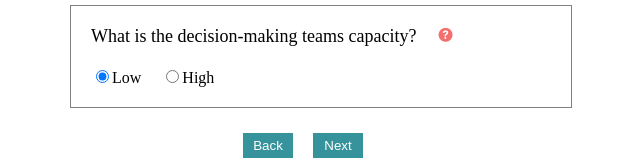
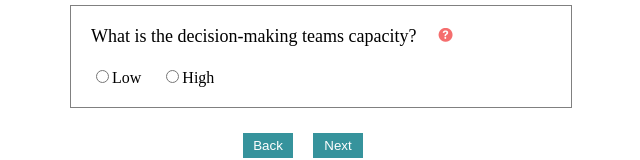
Before and after one commit to Logic-Legends/Decision-Making-Frmwk, a React (Create React App) app in the folder client/: page /CapacityStep in a window 1280 px wide. Shown: the part 227-387 px from the top of the page, without its empty margins (13-653 px from the left). Built offline with nearby package versions, Linux system fonts and the light colour scheme.

Commit message:
put state for radio btn

```diff
--- a/client/src/components/step-3b/CapacityStep.js
+++ b/client/src/components/step-3b/CapacityStep.js
@@ -10,15 +10,25 @@ import tooltipIcon from "./images/tooltipicon.png";
 const CapacityStep = () => {
 	const [isStarted, setIsStarted] = useState(false);
 	const [isTooltipVisible, setIsTooltipVisible] = useState(false);
+	const [selectedOption, setSelectedOption] = useState(null);
+	const [error, setError] = useState(null);
+
 
 	const navigate = useNavigate();
 
 	const handleStartClick = () => {
-		setIsStarted(true);
-		navigate("/ImportanceStep");
+			if (selectedOption === null) {
+			setError("Please select a response");
+		} else {
+			setIsStarted(true);
+			navigate("/ImportanceStep");
+			}
 	};
 	const handleTooltipClick = () => {
 		setIsTooltipVisible(!isTooltipVisible);
+	};
+	const handleOptionChange = (event) => {
+		setSelectedOption(event.target.value);
 	};
 	return (
 		<div className="header">
@@ -46,11 +56,23 @@ const CapacityStep = () => {
 				</p>
 				<form className="radio-btn-section">
 					<label>
-						<input type="radio" name="capacity" value="low" checked />
+						<input
+							type="radio"
+							name="capacity"
+							value="low"
+							checked={selectedOption === "low"}
+							onChange={handleOptionChange}
+						/>
 						Low
 					</label>
 					<label>
-						<input type="radio" name="capacity" value="high" />
+						<input
+							type="radio"
+							name="capacity"
+							value="high"
+							checked={selectedOption === "high"}
+							onChange={handleOptionChange}
+						/>
 						High
 					</label>
 				</form>
@@ -58,9 +80,11 @@ const CapacityStep = () => {
 			<section className="btn-container">
 				{isStarted}
 				<button onClick={handleStartClick}>Back</button>
+
 				<button>
 					<Link to="/"></Link>Next
 				</button>
+				{error && <div className="error-message">{error}</div>}
 			</section>
 		</div>
 	);
--- a/client/src/components/step-3b/capacity.css
+++ b/client/src/components/step-3b/capacity.css
@@ -10,10 +10,10 @@ margin-left: 75px;
     width: 15px;
     margin-left: 8px;
 }
-.tooltip{
+/* .tooltip{
     position: absolute;
     top: 255px;
-}
+} */
 .question-container{
     border: 1px solid gray;
     width: 500px;
@@ -46,3 +46,23 @@ button{
     border: none;
     height: 25px;
 }
+.btn-tooltip{
+    background-color: white;
+}
+.tooltip {
+  position: absolute;
+  z-index: 1;
+  visibility: hidden;
+  background-color: lightgray;
+  color: black;
+  padding: 5px;
+  border-radius: 5px;
+  font-size: 12px;
+  opacity: 0;
+  transition: opacity 0.3s ease-in-out;
+}
+
+.tooltip.show {
+  visibility: visible;
+  opacity: 1;
+}
```
